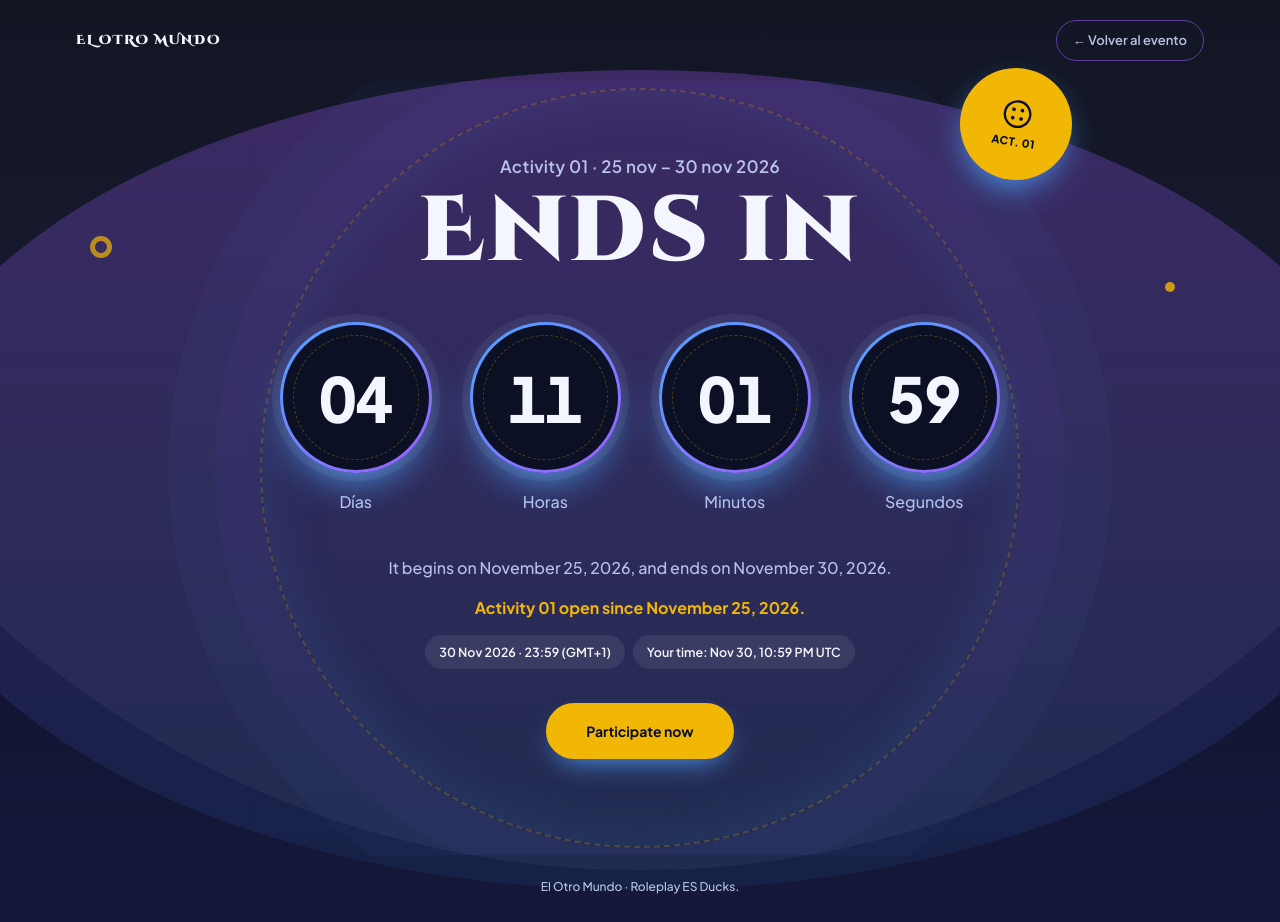
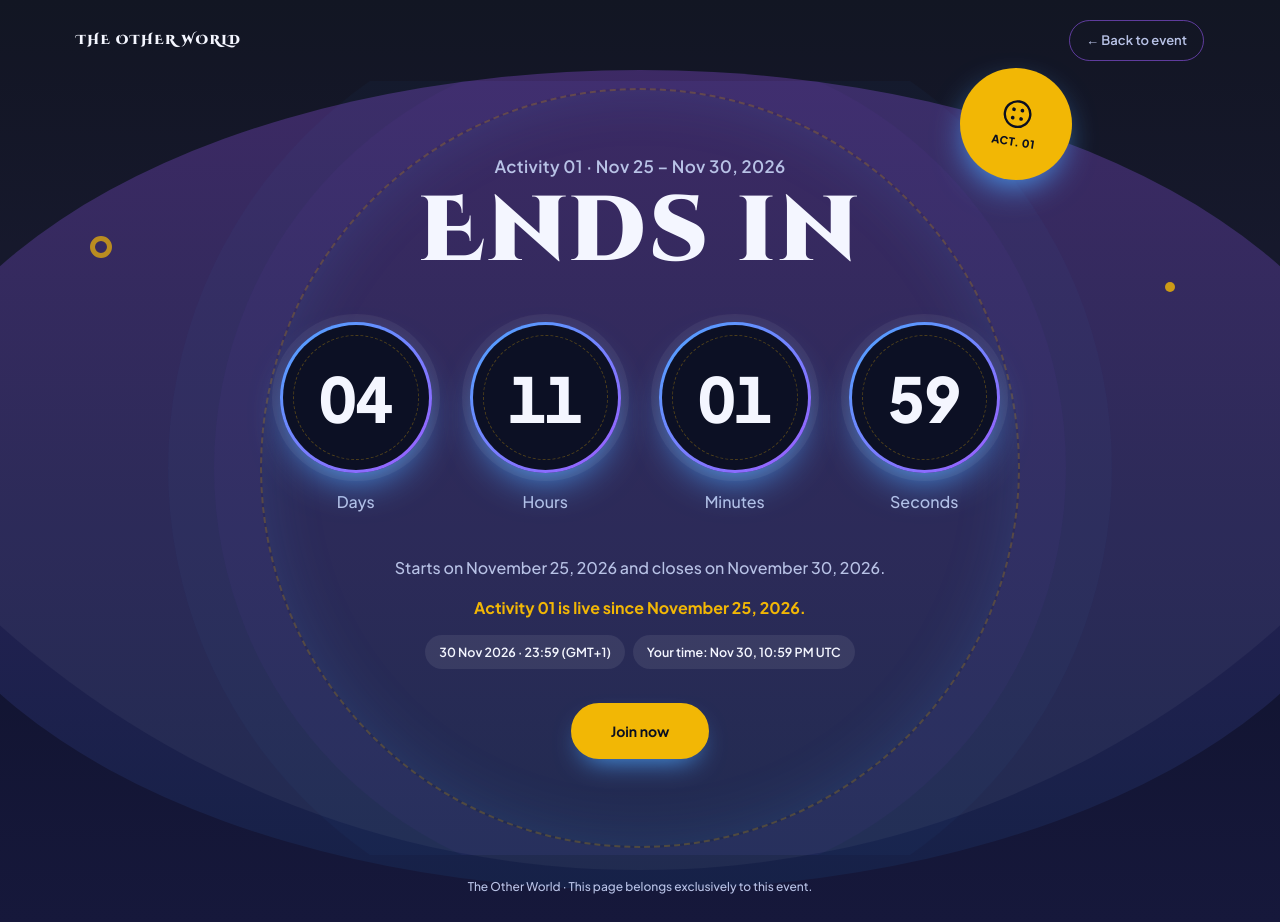
Before and after one commit to paularodalv/EventosCuentasRegresivas, a plain HTML site: page events/coraline-2026/actividad-1/index.html in a window 1280 px wide. Drawn offline with Linux system fonts and the light colour scheme.

Commit message:
Update index.html

```diff
--- a/events/coraline-2026/actividad-1/index.html
+++ b/events/coraline-2026/actividad-1/index.html
@@ -1,16 +1,16 @@
 <!doctype html>
-<html lang="es">
+<html lang="en">
 <head>
   <meta charset="utf-8">
   <meta name="viewport" content="width=device-width, initial-scale=1">
-  <title>Activity 01 · El Otro Mundo</title>
+  <title>Activity 01 · The Other World</title>
   <link rel="stylesheet" href="../../../assets/event-base.css">
   <link rel="stylesheet" href="../style.css">
 </head>
 <body>
   <header class="ev-header">
-    <a class="ev-brand" href="../index.html">EL OTRO MUNDO</a>
-    <a class="ev-back" href="../index.html">← Volver al evento</a>
+    <a class="ev-brand" href="../index.html">THE OTHER WORLD</a>
+    <a class="ev-back" href="../index.html">← Back to event</a>
   </header>
   <main class="cd-stage">
     <div class="cd-ornaments" aria-hidden="true">
@@ -23,8 +23,8 @@
              data-target="2026-11-25T00:00:00+01:00"
              data-end="2026-11-30T23:59:59+01:00"
              data-active-title="Ends in"
-             data-active="Activity 01 open since November 25, 2026."
-             data-finished="Activity 01 closed!"
+             data-active="Activity 01 is live since November 25, 2026."
+             data-finished="Activity 01 is now closed!"
              data-finished-title="Closed">
 
       <div class="cd-sticker" aria-hidden="true">
@@ -39,31 +39,31 @@
       </div>
 
       <h1 class="cd-heading">
-        <span class="cd-name">Activity 01 · 25 nov – 30 nov 2026</span>
+        <span class="cd-name">Activity 01 · Nov 25 – Nov 30, 2026</span>
         <span class="cd-title" data-title>Starts in</span>
       </h1>
 
       <div class="countdown" data-shape="circle" aria-live="off">
-        <div class="unit"><div class="tile"><strong data-days>--</strong></div><span>Días</span></div>
-        <div class="unit"><div class="tile"><strong data-hours>--</strong></div><span>Horas</span></div>
-        <div class="unit"><div class="tile"><strong data-minutes>--</strong></div><span>Minutos</span></div>
-        <div class="unit"><div class="tile"><strong data-seconds>--</strong></div><span>Segundos</span></div>
+        <div class="unit"><div class="tile"><strong data-days>--</strong></div><span>Days</span></div>
+        <div class="unit"><div class="tile"><strong data-hours>--</strong></div><span>Hours</span></div>
+        <div class="unit"><div class="tile"><strong data-minutes>--</strong></div><span>Minutes</span></div>
+        <div class="unit"><div class="tile"><strong data-seconds>--</strong></div><span>Seconds</span></div>
       </div>
 
-      <p class="cd-desc">It begins on November 25, 2026, and ends on November 30, 2026.</p>
+      <p class="cd-desc">Starts on November 25, 2026 and closes on November 30, 2026.</p>
       <p class="cd-message" data-message role="status"></p>
       <ul class="cd-meta">
         <li data-zone-date></li>
         <li data-local-date></li>
       </ul>
       <div class="cd-actions">
-        <a class="cd-cta" href="../index.html" data-show-when="upcoming">See all activities</a>
-        <a class="cd-cta cd-cta--solid" href="../index.html" data-show-when="active" hidden>Participate now</a>
-        <a class="cd-cta" href="../index.html" data-show-when="finished" hidden>Go back to the event</a>
+        <a class="cd-cta" href="../index.html" data-show-when="upcoming">View all activities</a>
+        <a class="cd-cta cd-cta--solid" href="../index.html" data-show-when="active" hidden>Join now</a>
+        <a class="cd-cta" href="../index.html" data-show-when="finished" hidden>Back to event</a>
       </div>
     </section>
   </main>
-  <footer class="ev-footer">El Otro Mundo · Roleplay ES Ducks.</footer>
+  <footer class="ev-footer">The Other World · This page belongs exclusively to this event.</footer>
   <script src="../../../assets/countdown.js"></script>
 </body>
 </html>
```
